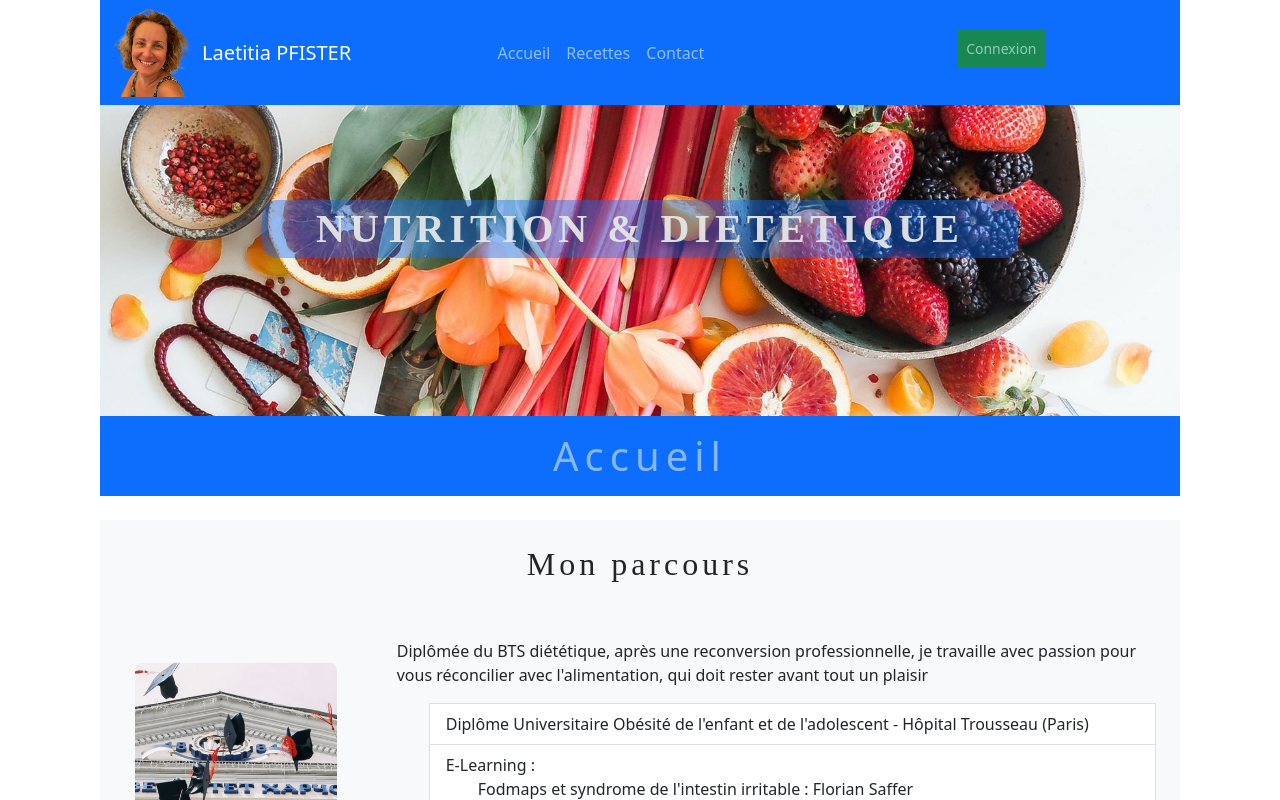
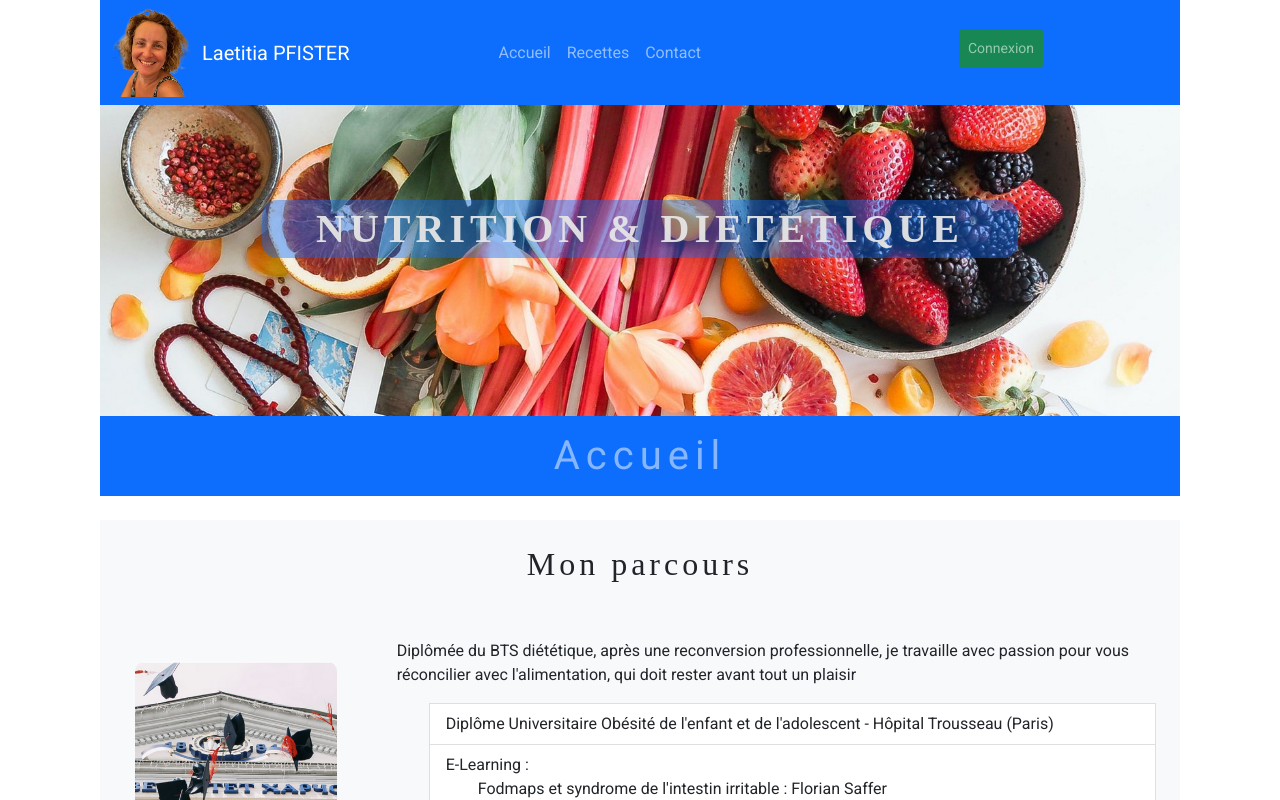
Before and after one commit to jpLedos/nutrition-front, a React (Create React App) app: page / in a window 1280 px wide. Shown: the top 800 px of the page. Built offline with nearby package versions, Linux system fonts and the light colour scheme; a web font is replaced by a local one.

Commit message:
add notice-fr

```diff
--- a/src/styles/App.css
+++ b/src/styles/App.css
@@ -7,11 +7,11 @@ html, body {
     box-sizing: border-box;
     max-width : 1080px;
     margin: auto;
-
+    font-family: "Roboto", cursive;
 }
 
 .text-header {
-    font-family: 'Fondamento', cursive;
+    font-family: "Fondamento", cursive;
     text-align: center;
     transform: translate(0,200px);
     font-weight: bold;
```
Also changed, not shown: 2 other files (tests, documents, lock files or other folders).
